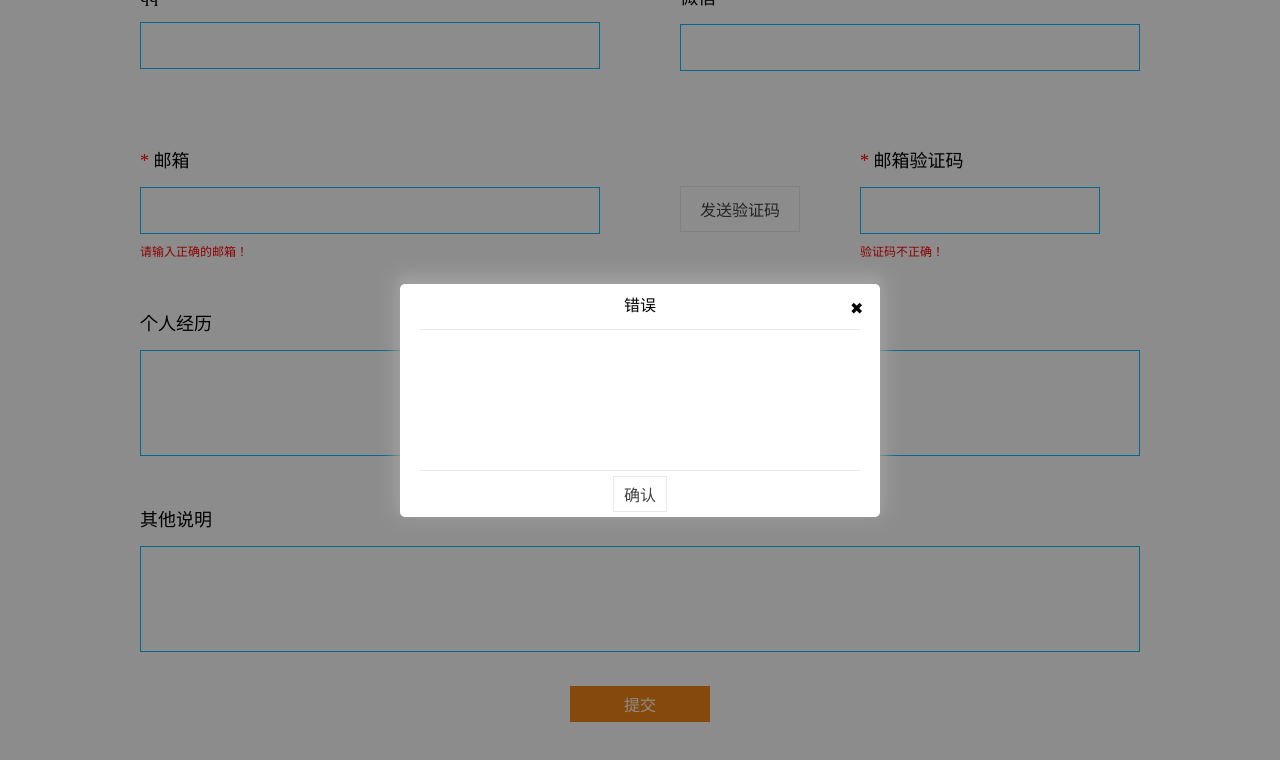
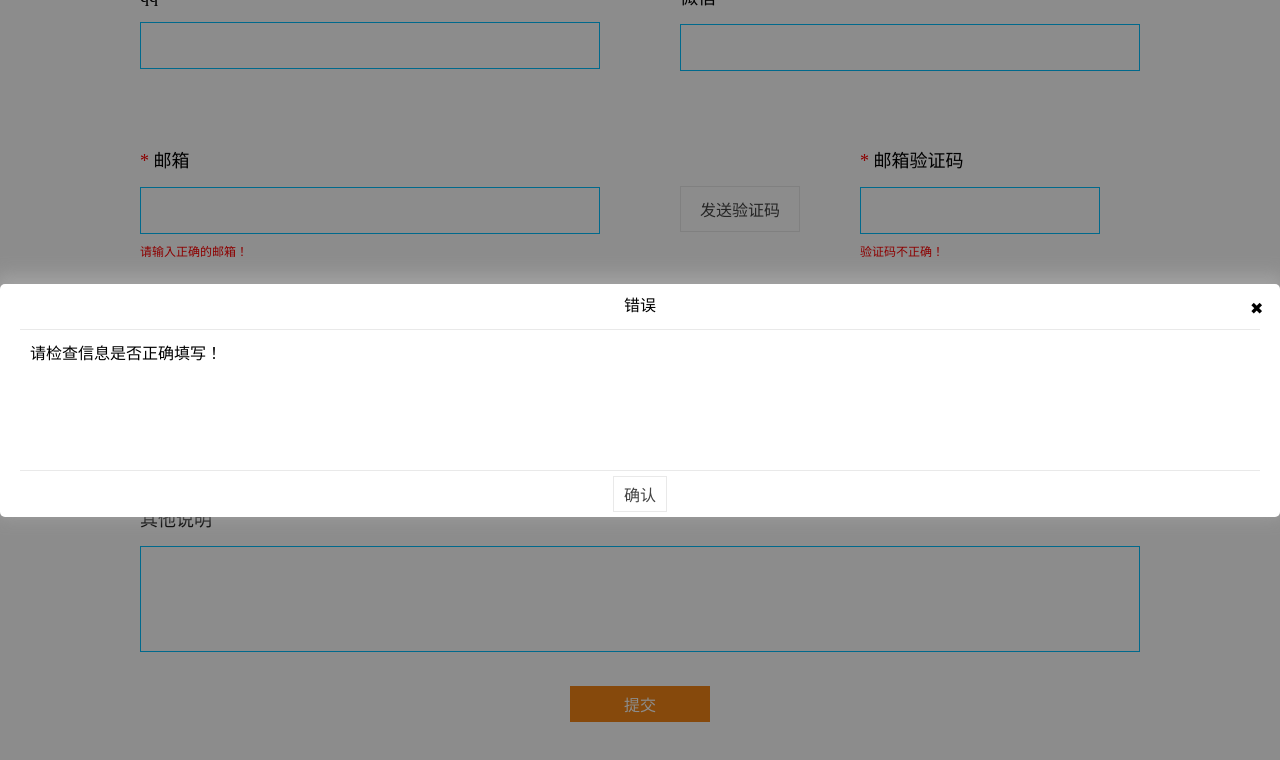
Before and after one commit to Rain7-osu/nwpu-dev-hub-front, a React (Vite) app: page /register in a window 1280 px wide. Both pictures are taken after a click on the button "提交". Shown: the part 625-1385 px from the top of the page. Built offline with nearby package versions, Linux system fonts and the light colour scheme.

Commit message:
【fix】修复弹窗 bug

```diff
--- a/src/components/Modal/index.tsx
+++ b/src/components/Modal/index.tsx
@@ -1,18 +1,18 @@
-import React, { ReactNode } from 'react';
+import React, { memo, ReactNode, useEffect } from 'react';
 import ReactDOM from 'react-dom';
 import { ModalBottom, ModalContainer, ModalContent, ModalMain, ModalTitle } from './styles';
 import { Button } from '../Button';
 
 
-export interface ModalProps {
+export interface BaseModalProps {
   onClose: () => void;
   content?: ReactNode;
   title?: ReactNode;
   mask?: boolean;
 }
 
-function Modal(props: ModalProps) {
-  const { onClose, content, title, mask = true } = props;
+function BaseModal(props: BaseModalProps) {
+  const { onClose, content, title, mask } = props;
 
   const handleClickContent = (e: any) => {
     e.stopPropagation();
@@ -23,7 +23,7 @@ function Modal(props: ModalProps) {
   };
 
   return (
-    <ModalContainer mask={mask} onClick={handleClickContainer}>
+    <ModalContainer mask={mask || true} onClick={handleClickContainer}>
       <ModalContent onClick={handleClickContent}>
         <ModalTitle>
           {title}
@@ -56,7 +56,7 @@ export const modal = {
       element.remove();
     };
     ReactDOM.render(
-      <Modal
+      <BaseModal
         onClose={handleClose}
         {...props}
       />,
@@ -64,3 +64,24 @@ export const modal = {
     );
   },
 };
+
+export interface ModalProps extends OpenParams {
+  visible: boolean;
+}
+
+export const Modal = memo((props: ModalProps) => {
+  const { title, content, visible, onClose } = props;
+  useEffect(() => {
+    if (!visible) {
+      return;
+    }
+    modal.show({
+      title,
+      content,
+      onClose,
+    });
+  }, [content, onClose, title, visible]);
+  return null;
+});
+
+Modal.displayName = 'Modal';
--- a/src/components/Modal/styles.ts
+++ b/src/components/Modal/styles.ts
@@ -9,7 +9,7 @@ export const ModalContainer = styled.div<{ mask: boolean }>`
   display: flex;
   justify-content: center;
   align-items: center;
-  ${props => props.mask && 'background: #00000073'};
+  ${props => props.mask ? 'background: #00000073;' : ''}
 `;
 
 export const ModalContent = styled.div`
@@ -32,6 +32,8 @@ export const ModalContent = styled.div`
       cursor: pointer;
     }
   }
+
+  width: 100vw;
 `;
 
 export const ModalTitle = styled.div`
@@ -59,7 +61,7 @@ export const ModalMain = styled.div`
     min-width: 420px;
   }
 
-  @media screen and (min-width: 480px) {
-    width: 100%;
+  @media screen and (max-width: 480px) {
+    width: calc(100% - 20px);
   }
 `;
--- a/src/pages/Register/index.tsx
+++ b/src/pages/Register/index.tsx
@@ -1,4 +1,4 @@
-import React, { BaseSyntheticEvent, memo, useCallback, useState } from 'react';
+import React, { BaseSyntheticEvent, memo, useCallback, useMemo, useState } from 'react';
 import { RegisterContainer, FormContainer, FormRow, GenderContainer, IntentionGroup, FormRowTitle, ErrorText } from './styles';
 import { FormItem } from '../../components/Form';
 import { Icon } from '../../components/Icon';
@@ -8,7 +8,7 @@ import { Button } from '../../components/Button';
 import { fetchRegister } from '../../api/fetchRegister';
 import { fetchEmailCode } from '../../api/fetchEmailCode';
 import { fetchCheckEmail } from '../../api/fetchCheckEmail';
-import { modal } from '../../components/Modal';
+import { Modal, modal } from '../../components/Modal';
 
 import './style.css';
 import { SchoolSelector } from './SchoolSelector';
@@ -64,6 +64,8 @@ const IntentionItem = (props: IntentionItemProps) => {
     </div>
   );
 };
+
+let firstErr = true;
 
 export const Register = memo(() => {
   const [name, setName] = useState<string>('');
@@ -279,10 +281,8 @@ export const Register = memo(() => {
     });
   }, [email, validateEmail]);
 
-  const handleShowModal = useCallback(() => {
-    modal.show({
-      title: '错误',
-      content: (
+  const errModal = useMemo(() => {
+    return (
       <>
         {nameErr && <ErrorText>{nameErr}</ErrorText>}
         {genderErr && <ErrorText>{genderErr}</ErrorText>}
@@ -294,8 +294,7 @@ export const Register = memo(() => {
         {emailErr && <ErrorText>{emailErr}</ErrorText>}
         {codeErr && <ErrorText>{codeErr}</ErrorText>}
       </>
-      ),
-    });
+    );
   }, [
     nameErr,
     genderErr,
@@ -320,7 +319,11 @@ export const Register = memo(() => {
     validate = validateEmail() && validate;
     validate = validateCode() && validate;
     if (!validate) {
-      handleShowModal();
+      modal.show({
+        title: '错误',
+        content: firstErr ? '请检查信息是否正确填写！' : errModal,
+      });
+      firstErr = false;
       return;
     }
 
@@ -352,7 +355,7 @@ export const Register = memo(() => {
       });
     });
   }, [
-    handleShowModal,
+    errModal,
     validateName,
     validateGender,
     validateSchool,
```
Lines whose indentation alone changed are shown as unchanged.
